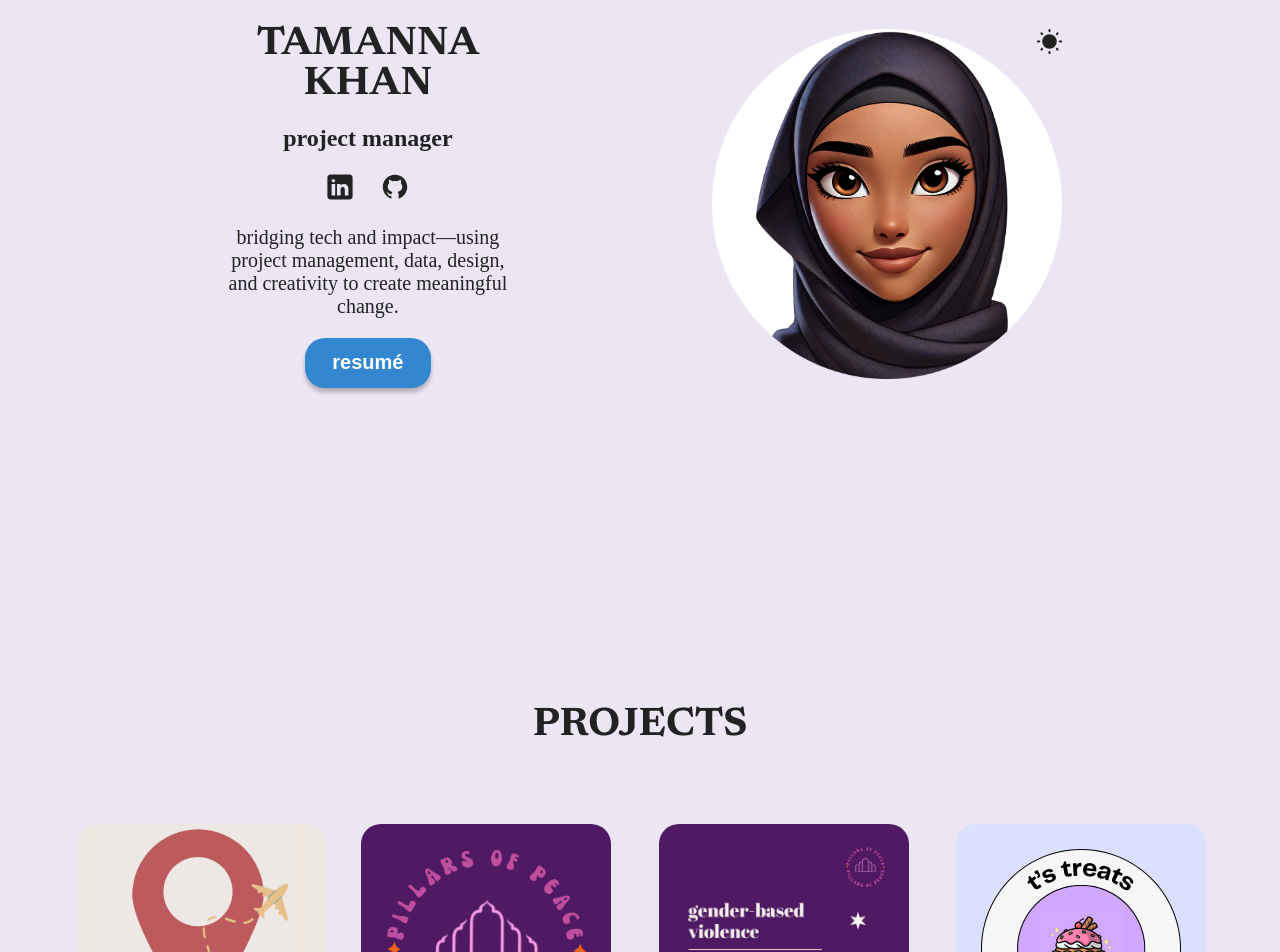
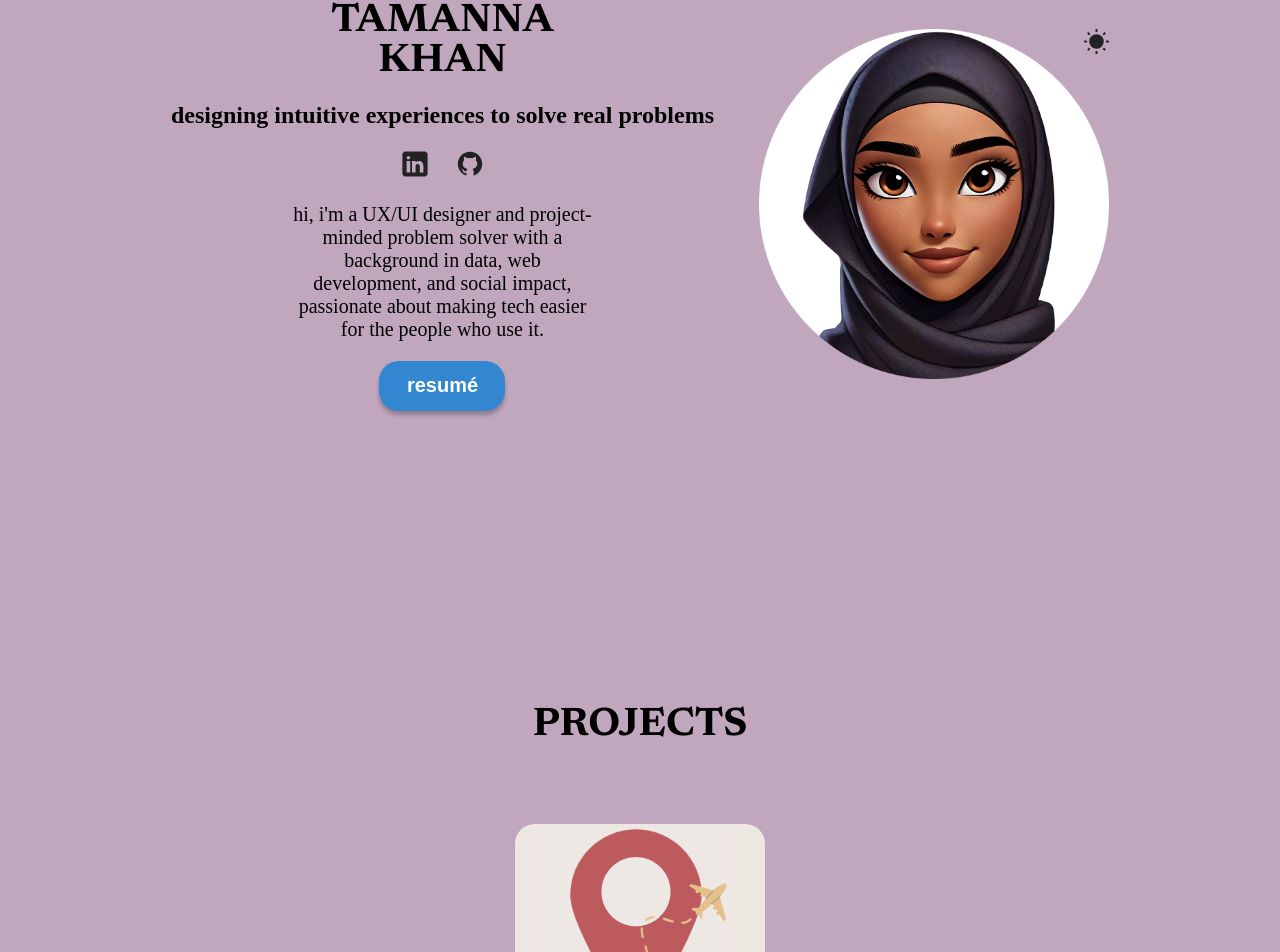
Before and after one commit to tigerkhan4/tkportfolio, a React (Vite) app: page / in a window 1280 px wide. Shown: the part 194-1146 px from the top of the page. Built offline with nearby package versions, Linux system fonts and the light colour scheme; a web font is replaced by a local one.

Commit message:
update hero caption

```diff
--- a/src/App.css
+++ b/src/App.css
@@ -1,19 +1,19 @@
 :root {
-    --background-color: #ebe5f4;
+    --background-color: #c0a7be;
     --btn-color: #3387d1;
     --btn-text-color: #fff;
     --project-card-bg: #ffffff00;
-    --text-color: #222;
+    --text-color: #000000;
     --form-text-color: #555;
     --footer-text-color: #888;
 }
 
 [data-theme='dark'] {
     --background-color: #2a1d29;
-    --btn-color: #fff;
-    --btn-text-color: #222;
+    --btn-color: #3387d1;
+    --btn-text-color: #fff;
     --project-card-bg: #fff;
-    --text-color: #fff;
+    --text-color: #d5cae2;
     --form-text-color: #fff;
     --footer-text-color: #bbb;
 }
--- a/src/common/ProjectCard.jsx
+++ b/src/common/ProjectCard.jsx
@@ -7,6 +7,7 @@ function ProjectCard({src, link, h3, p}) {
             <img className="hover" src={src} alt={`${h3}logo`} />
             <h3>{h3}</h3>
             <p>{p}</p>
+            <br/>
         </a>
     </div>
   )
--- a/src/sections/Hero/Hero.jsx
+++ b/src/sections/Hero/Hero.jsx
@@ -35,7 +35,7 @@ function Hero() {
       </div>
       <div className={styles.info}>
         <h1> Tamanna <br></br> Khan </h1>
-        <h2 className={styles.typewriter}>Project Manager </h2>  {/* Dynamically displaying the role */}
+        <h2 className={styles.typewriter}>Designing intuitive experiences to solve real problems </h2>  {/* Dynamically displaying the role */}
         <span>
           <a href="https://linkedin.com/in/tamannakhan1" target="_blank" rel="noopener noreferrer">
             <img src={linkedinIcon} alt="LinkedIn Icon" />
@@ -44,7 +44,8 @@ function Hero() {
             <img src={githubIcon} alt="Github Icon" />
           </a>
         </span>
-        <p className={styles.description}> bridging tech and impact—using project management, data, design, and creativity to create meaningful change.</p>
+        <p className={styles.description}> hi, i'm a UX/UI designer and project-minded problem solver with a background in data, web development, and social impact, passionate about making tech easier for the people who use it.
+</p>
         <a href={CV}>
           <button className="hover" download>
             resumé
--- a/src/sections/Projects/ProjectsStyles.module.css
+++ b/src/sections/Projects/ProjectsStyles.module.css
@@ -23,12 +23,7 @@
 }
 
 
-.projectsContainer {
-    display: flex;
-    flex-direction: column;
-    align-items: center;
-    gap: 30px;
-}
+
 
 .projectCard {
     width: 300px; /* Fixed width for all cards */
```
Also changed, not shown: 1 other file (tests, documents, lock files or other folders).
